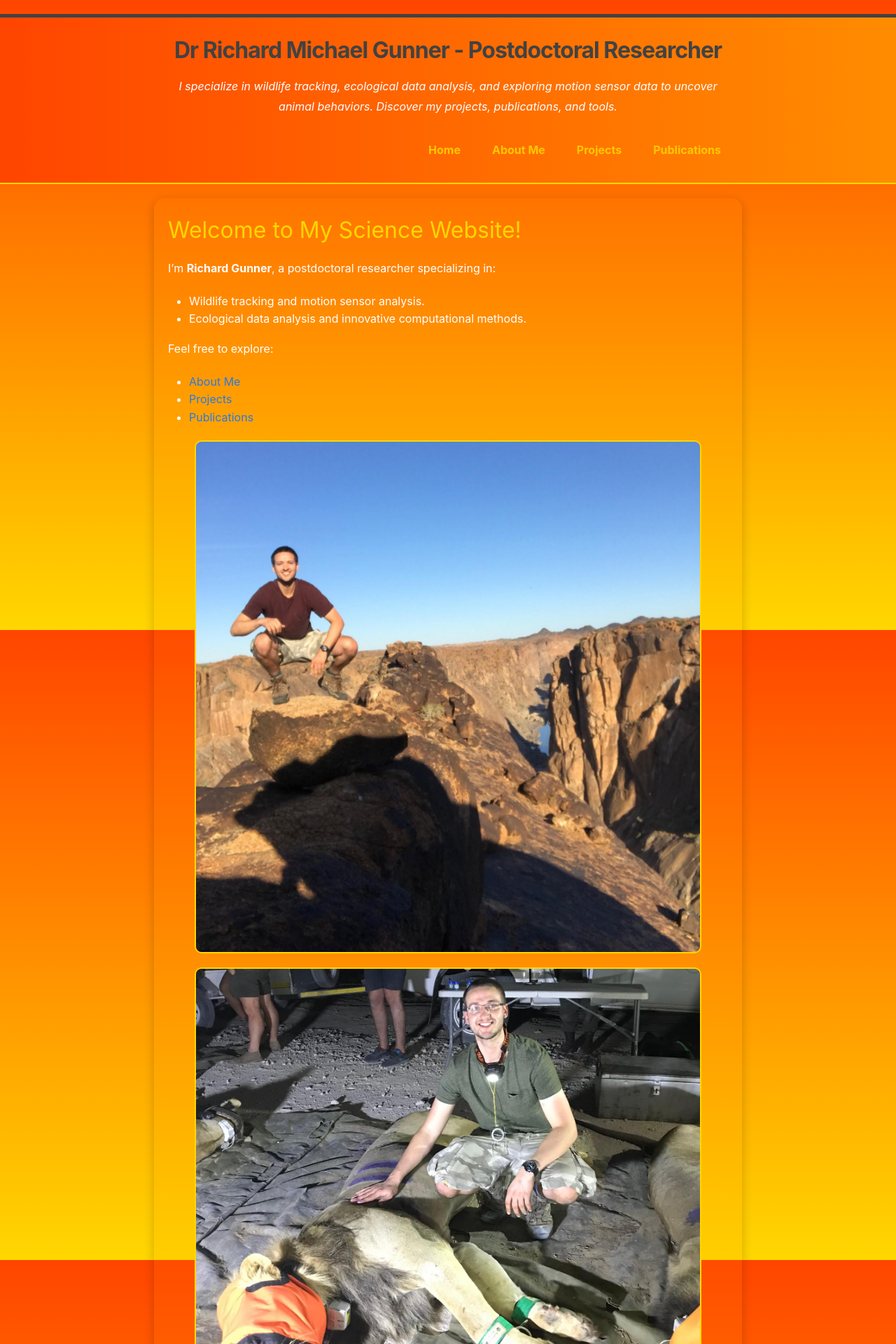
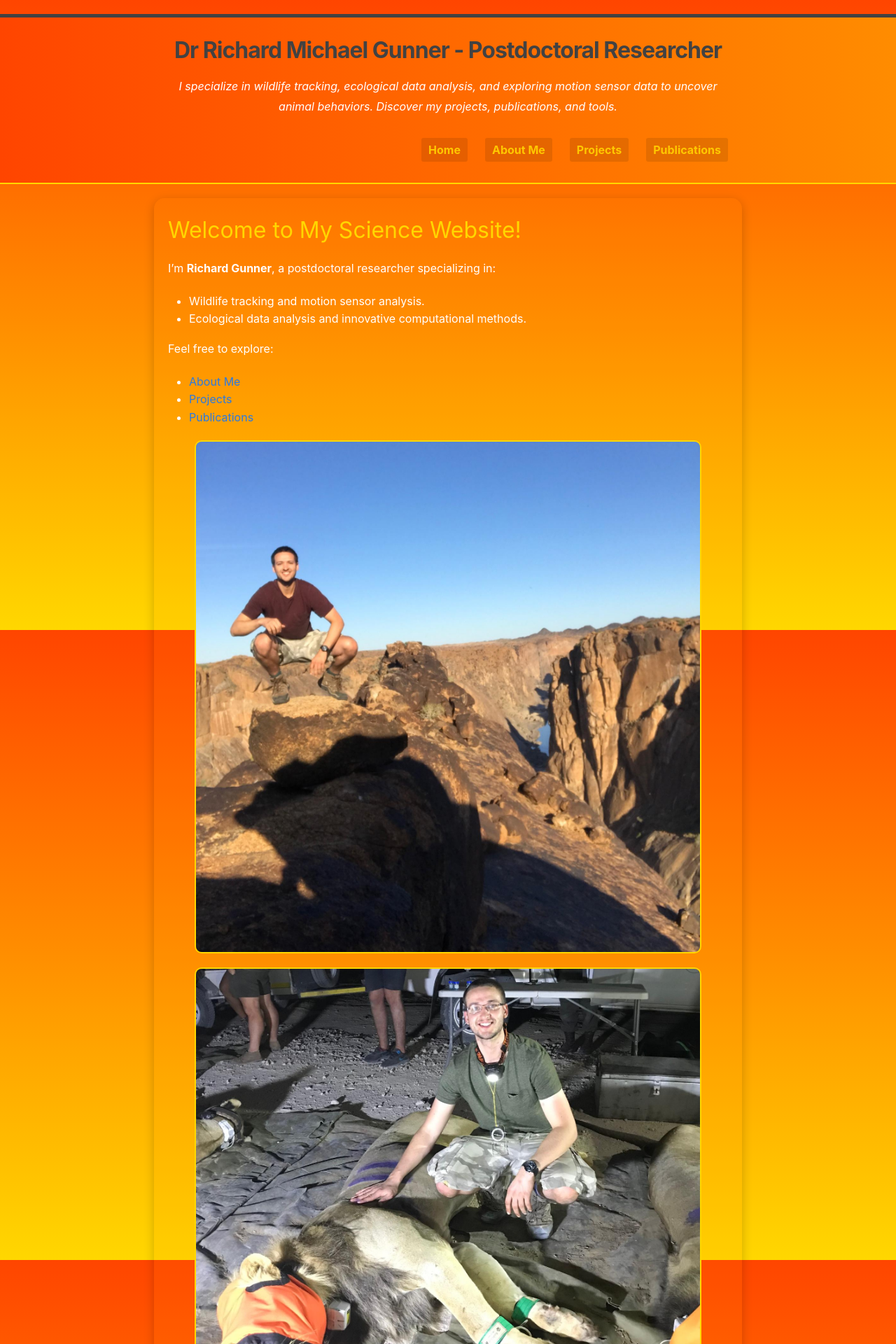
Before and after one commit to Richard6195/my-website, a Jekyll site: the page built from index.md, in a window 1280 px wide. Shown: the top 1920 px of the page at 70% size. Built offline with Jekyll 4.4.1, drawn with Linux system fonts in a browser that asks for light colours.

```diff
--- a/_sass/minima/_custom.scss
+++ b/_sass/minima/_custom.scss
@@ -49,11 +49,12 @@ body {
   font-weight: bold;
   padding: 5px 10px; /* Add padding for better touch interaction */
   border-radius: 3px; /* Optional: Rounded corners */
+  background-color: rgba(0, 0, 0, 0.1); /* Optional link background */
 }
 
 .site-nav .page-link:hover {
   text-decoration: underline;
-  color: #FF8C00; /* Highlight color on hover */
+  color:  #FF4500; /* Highlight color on hover */
 }
 
 /* Footer Styling */
@@ -137,3 +138,23 @@ img, video {
     max-width: 100%;
   }
 }
+
+/* Responsive Styling for Mobile Screens */
+@media screen and (max-width: 768px) {
+  .site-header {
+    padding: 10px 0; /* Adjust header padding for smaller screens */
+  }
+
+  .site-nav {
+    flex-direction: column; /* Stack navigation links vertically */
+    align-items: center; /* Center align navigation links */
+    gap: 5px; /* Reduce spacing for smaller screens */
+    margin-top: 5px;
+    color: #ffffff;
+  }
+
+  .site-nav .page-link {
+    font-size: 0.9rem; /* Adjust font size for smaller screens */
+    padding: 6px 8px; /* Adjust padding for touch-friendly size */
+  }
+}
```
